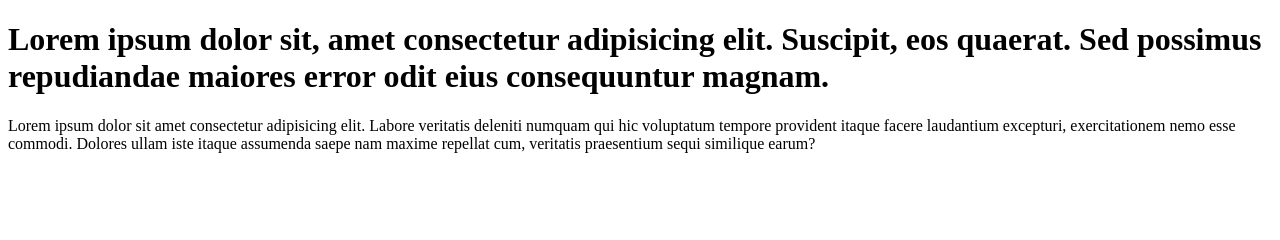
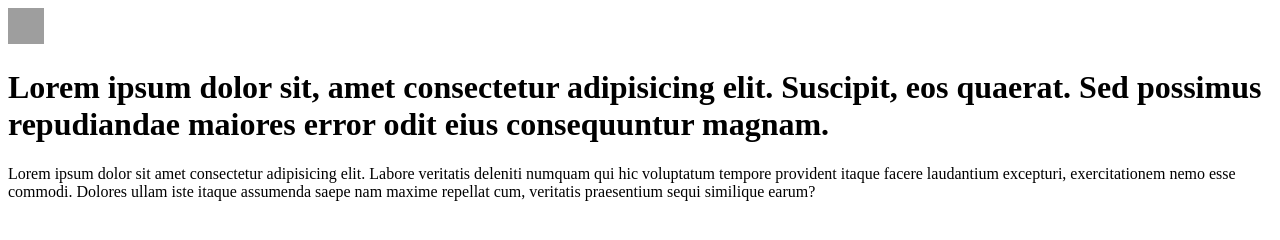
Before and after one commit to mukhriddin-dev/NT74-TEAM, a plain HTML site: page index.html in a window 1280 px wide. Drawn offline with Linux system fonts and the light colour scheme; grey boxes are pictures that could not be loaded.

Commit message:
added header

```diff
--- a/index.html
+++ b/index.html
@@ -7,7 +7,16 @@
    <title>Document</title>
 </head>
 <body>
+   <header>
+      <div class="container">
+         <nav class="nav">
+            <img src="https://picsum.photos/id/311/36/36" alt="logo" class="nav-logo">
+         </nav>
+      </div>
+   </header>
+
    <h1>Lorem ipsum dolor sit, amet consectetur adipisicing elit. Suscipit, eos quaerat. Sed possimus repudiandae maiores error odit eius consequuntur magnam.</h1>
    <p>Lorem ipsum dolor sit amet consectetur adipisicing elit. Labore veritatis deleniti numquam qui hic voluptatum tempore provident itaque facere laudantium excepturi, exercitationem nemo esse commodi. Dolores ullam iste itaque assumenda saepe nam maxime repellat cum, veritatis praesentium sequi similique earum?</p>
+
 </body>
 </html>
```
